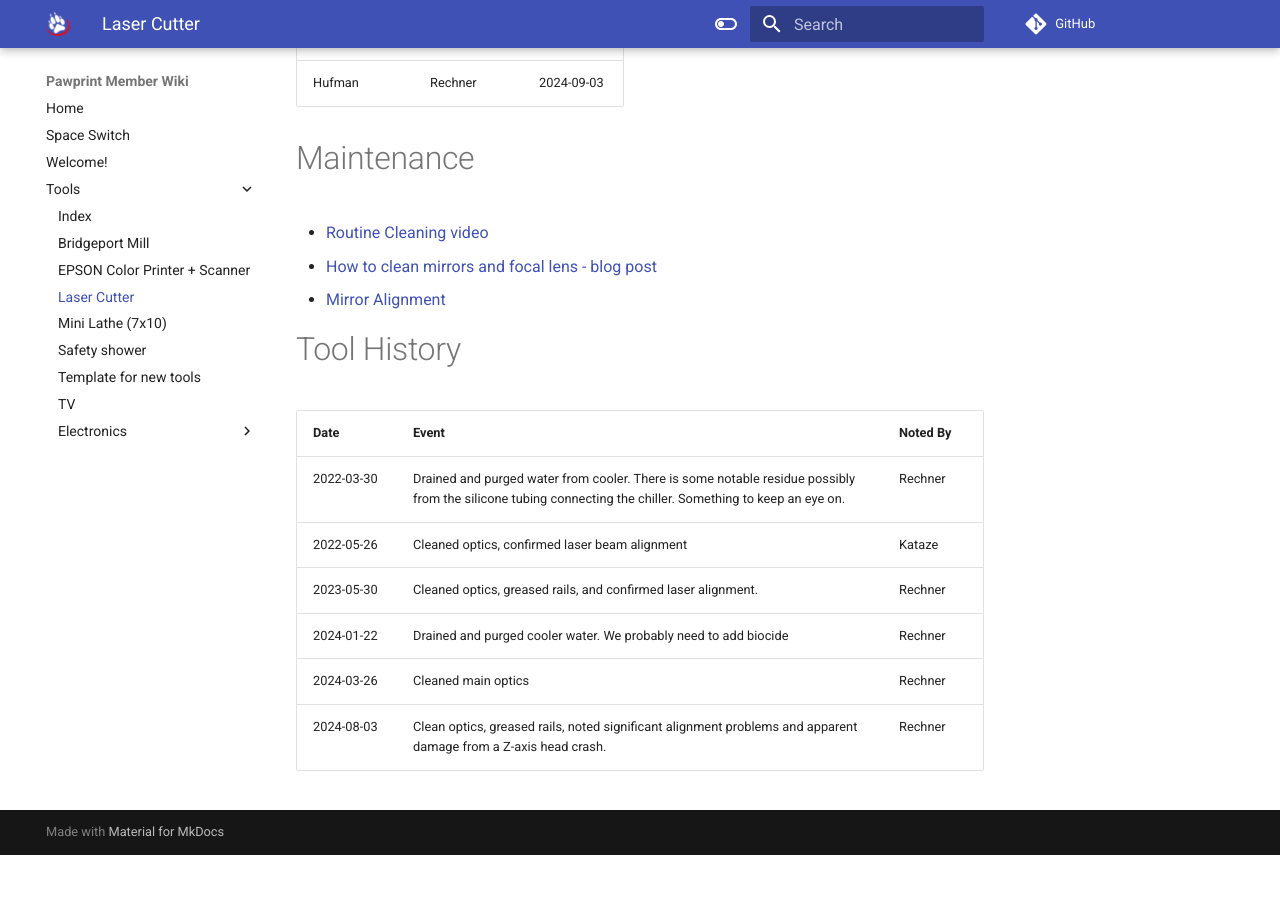
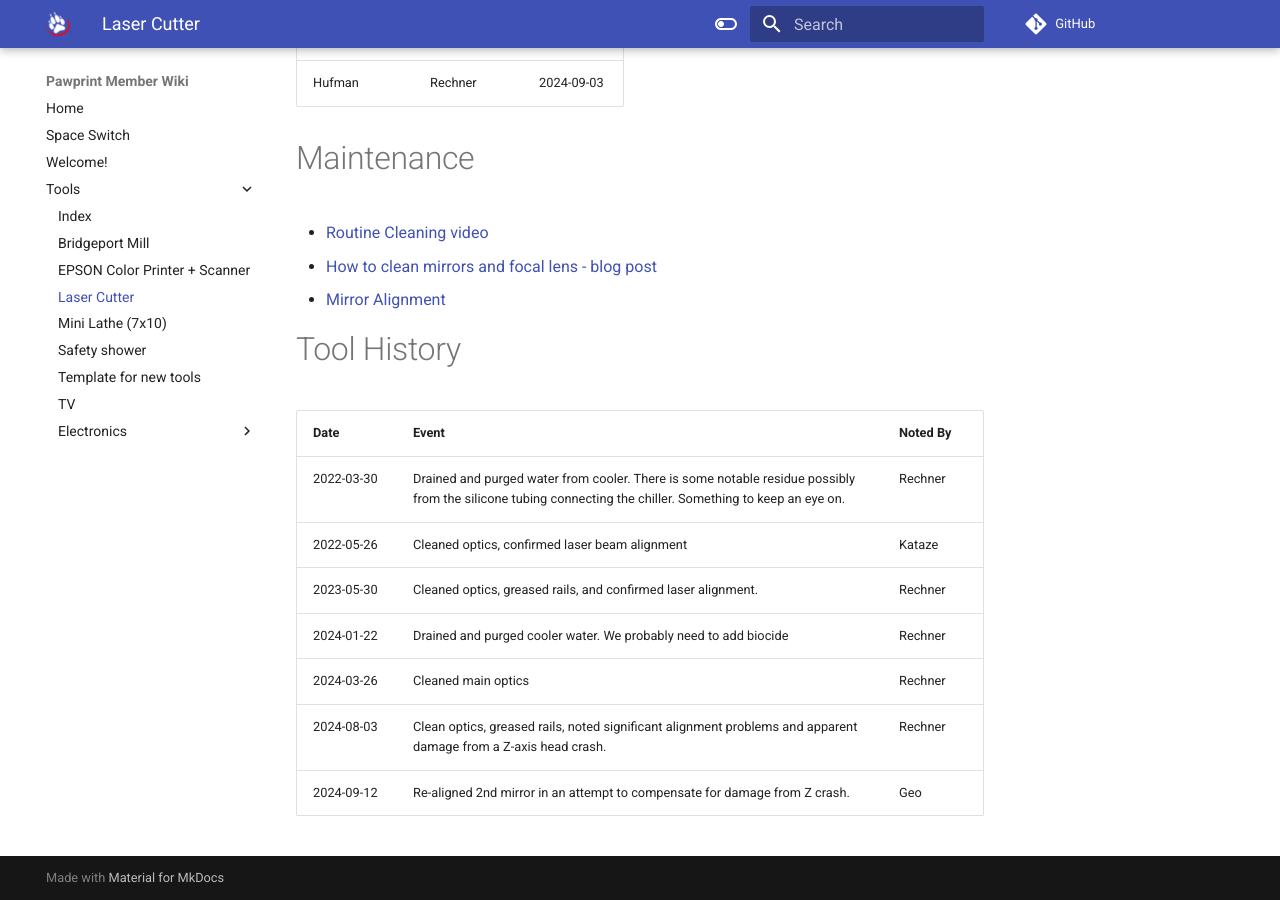
Before and after one commit to PawprintPrototyping/pawprintprototyping.github.io, an MkDocs documentation site: the page built from docs/tools/laser.md, in a window 1280 px wide and 900 px high, scrolled down 6607 px. Built offline with MkDocs 1.6.1 and Material for MkDocs 9.7.7, drawn with Linux system fonts in a browser that asks for light colours; comment, search, counter and statistics services are not loaded; before the commit the page ends 7462 px from its top, so only the background shows below that.

Commit message:
Update laser.md

```diff
--- a/docs/tools/laser.md
+++ b/docs/tools/laser.md
@@ -208,3 +208,4 @@ Our laser has an automatic focus setting. Place the material under the Z-axis se
 |2024-01-22 | Drained and purged cooler water.  We probably need to add biocide | Rechner
 |2024-03-26 | Cleaned main optics | Rechner
 |2024-08-03 | Clean optics, greased rails, noted significant alignment problems and apparent damage from a Z-axis head crash. | Rechner
+|2024-09-12 | Re-aligned 2nd mirror in an attempt to compensate for damage from Z crash. | Geo
```
